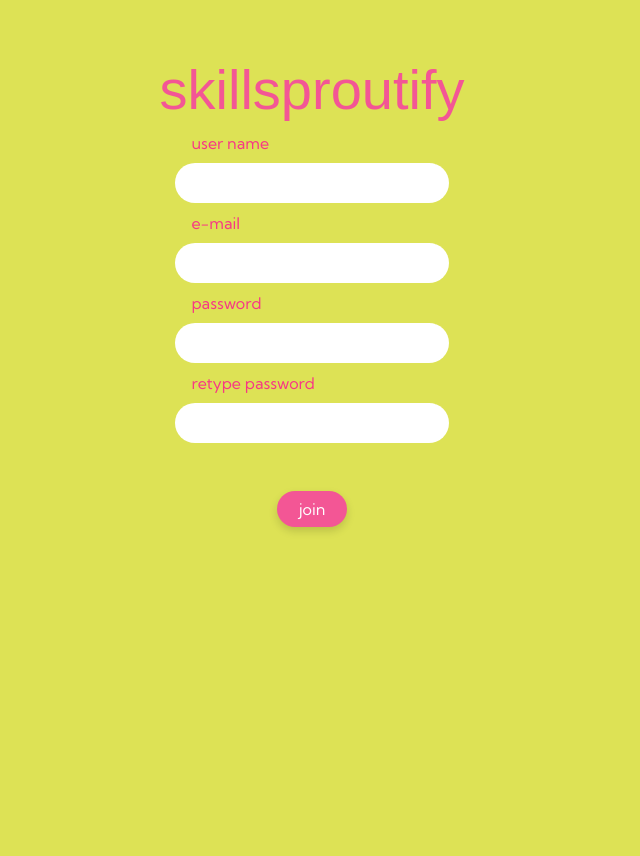
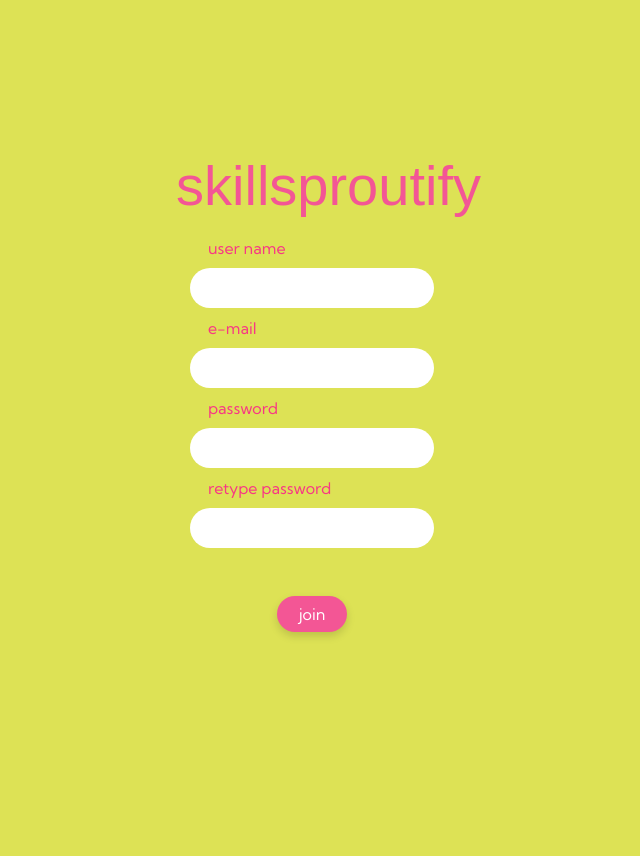
Before and after one commit to Berilkdd/skillsproutify, a Django app: page /accounts/signup/ in a window 1280 px wide. Shown: the whole page, without its empty margins (328-968 px from the left). Run offline with Django 4.2, Linux system fonts and the light colour scheme; some libraries are stand-ins or nearby versions; some web fonts are replaced.

Commit message:
Fix layout and style issues in signup and login pages

```diff
--- a/accounts/templates/account/login.html
+++ b/accounts/templates/account/login.html
@@ -4,7 +4,7 @@
 
 {% block content %}
 
-<div class="auth-box">
+<div class="inner-box">
 
     <header class="text-center">
         <h1 class="logo">
--- a/accounts/templates/account/signup.html
+++ b/accounts/templates/account/signup.html
@@ -4,7 +4,7 @@
 
 {% block content %}
 
-<div class="auth-box">
+<div class="inner-box">
 
     <header class="text-center">
         <h1 class="logo">
```
